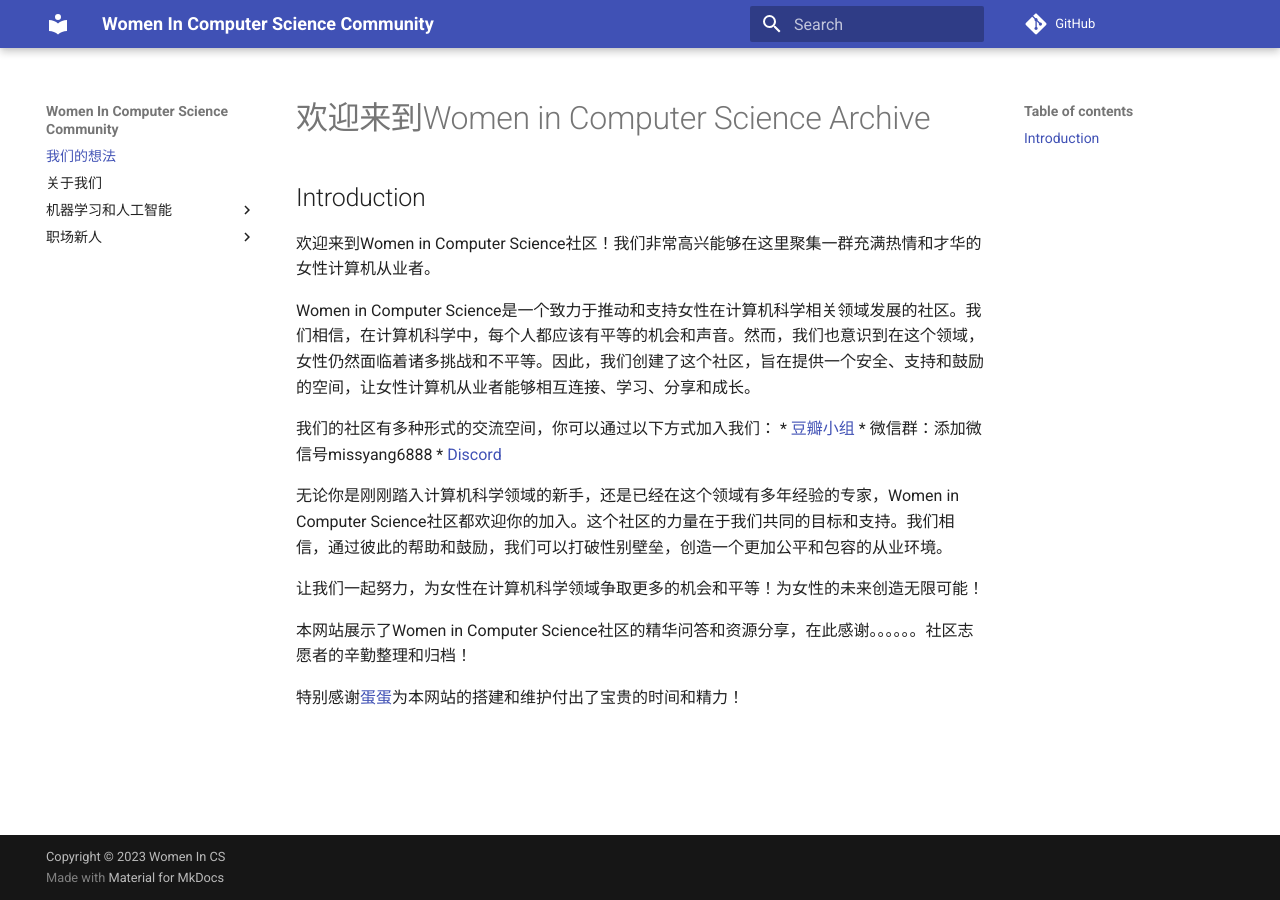
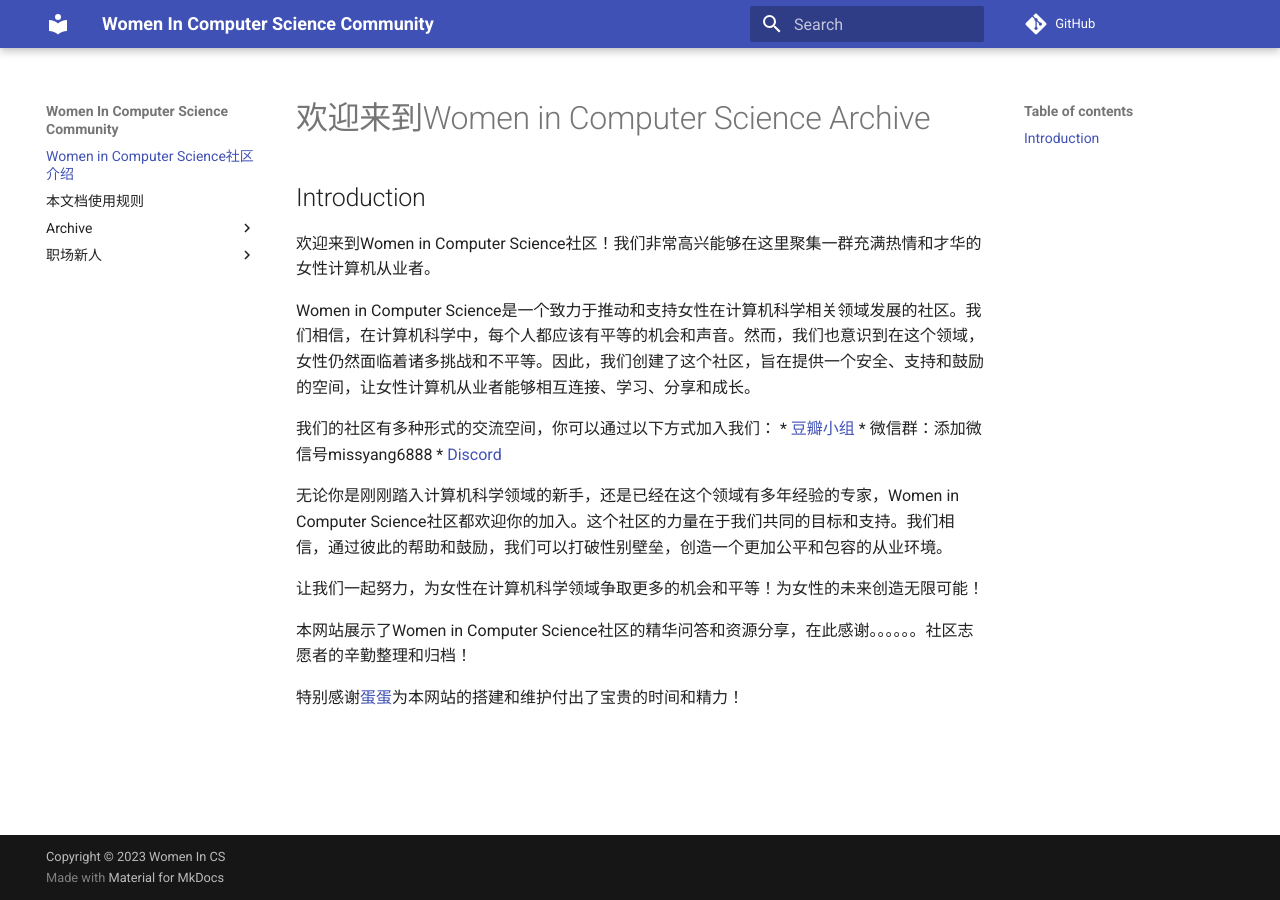
Before and after one commit to Women-in-Computer-Science/Women-in-CS-Archive, an MkDocs documentation site: the page built from docs/index.md, in a window 1280 px wide. Built offline with MkDocs 1.6.1 and Material for MkDocs 9.7.7, drawn with Linux system fonts in a browser that asks for light colours; comment, search, counter and statistics services are not loaded.

Commit message:
Update mkdocs.yml

```diff
--- a/mkdocs.yml
+++ b/mkdocs.yml
@@ -9,7 +9,7 @@ copyright: 'Copyright &copy; 2023 Women In CS'
 
 repo_name: 'GitHub'
 docs_dir: docs/
-repo_url: https://github.com/VickyGuo0907/Women-in-CS-Archive
+repo_url: https://github.com/kwyyangfan/Women-in-CS-Archive
 edit_uri: edit/main/docs/
 
 # Plugins
@@ -31,9 +31,9 @@ markdown_extensions:
 
 #Page tree
 nav:
-  - 我们的想法: index.md
-  - 关于我们: about.md
-  - 机器学习和人工智能:
-      - Home: ml_ai/index.md
+  - Women in Computer Science社区介绍: index.md
+  - 本文档使用规则: about.md
+  - Archive:
+      - By Date: ml_ai/index.md
   - 职场新人:
       - Home: newbie/index.md
```
